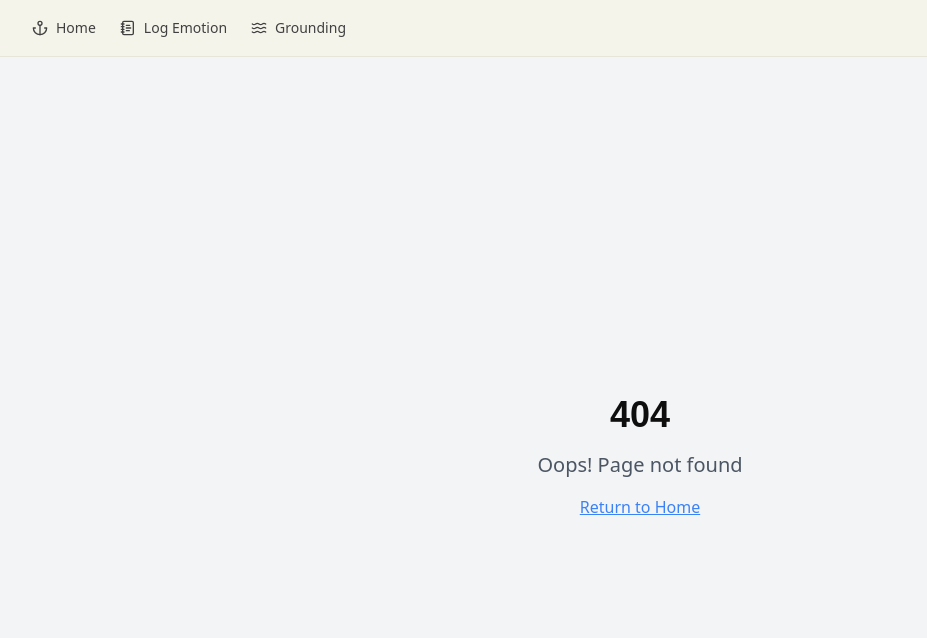
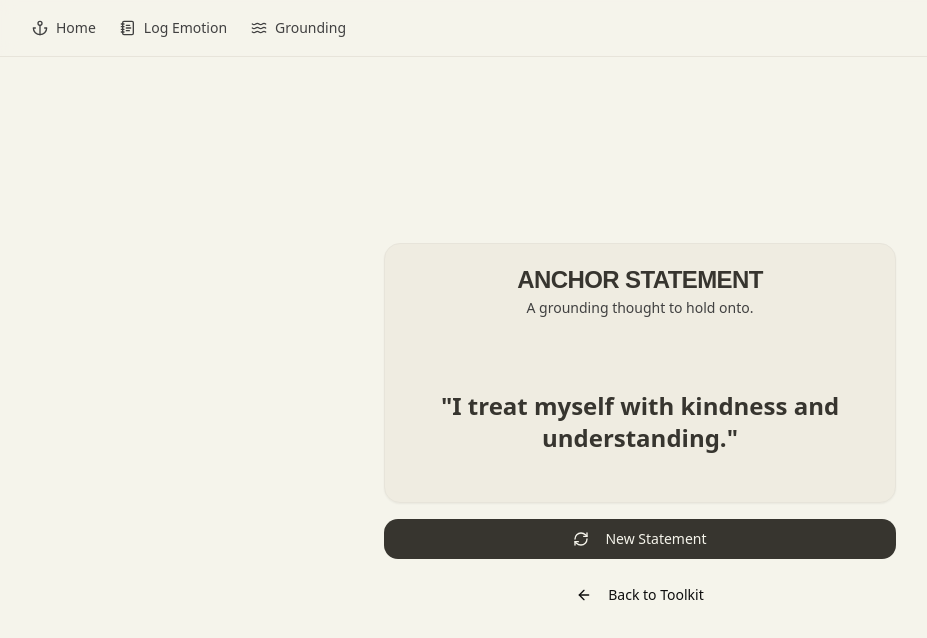
Before and after one commit to TeddyJubu/Calmtude, a React (Vite) app: page /tools/anchor-statements in a window 1280 px wide. Before the commit this address had no page. Shown: the top 638 px of the page, without its empty margins (0-927 px from the left). Built offline with nearby package versions, Linux system fonts and the light colour scheme; a web font is replaced by a local one.

Commit message:
Implement next step
Implement the next step in the plan.

```diff
--- a/src/App.tsx
+++ b/src/App.tsx
@@ -12,6 +12,7 @@ import { Header } from "./components/Header";
 import FiveFourThreeTwoOnePage from "./pages/tools/FiveFourThreeTwoOnePage";
 import DeepCalmBreathingPage from "./pages/tools/DeepCalmBreathingPage";
 import BodyAwarenessPage from "./pages/tools/BodyAwarenessPage";
+import AnchorStatementsPage from "./pages/tools/AnchorStatementsPage";
 
 const queryClient = new QueryClient();
 
@@ -31,6 +32,7 @@ const App = () => (
               <Route path="/tools/54321" element={<FiveFourThreeTwoOnePage />} />
               <Route path="/tools/deep-calm-breathing" element={<DeepCalmBreathingPage />} />
               <Route path="/tools/body-awareness" element={<BodyAwarenessPage />} />
+              <Route path="/tools/anchor-statements" element={<AnchorStatementsPage />} />
               <Route path="*" element={<NotFound />} />
             </Routes>
           </main>
--- /dev/null
+++ b/src/components/AnchorStatements.tsx
@@ -0,0 +1,49 @@
+
+import React, { useState, useEffect } from 'react';
+import { Card, CardContent, CardHeader, CardTitle, CardDescription } from '@/components/ui/card';
+import { Button } from '@/components/ui/button';
+import { affirmations } from '@/lib/affirmations';
+import { Link } from 'react-router-dom';
+import { ArrowLeft, RefreshCw } from 'lucide-react';
+
+const getRandomAffirmation = () => {
+  return affirmations[Math.floor(Math.random() * affirmations.length)];
+};
+
+export function AnchorStatements() {
+  const [currentAffirmation, setCurrentAffirmation] = useState('');
+
+  useEffect(() => {
+    setCurrentAffirmation(getRandomAffirmation());
+  }, []);
+
+  const handleNewAffirmation = () => {
+    setCurrentAffirmation(getRandomAffirmation());
+  };
+
+  return (
+    <div className="flex flex-col gap-4 w-full max-w-lg">
+      <Card className="w-full animate-fade-in text-center">
+        <CardHeader>
+          <CardTitle>Anchor Statement</CardTitle>
+          <CardDescription>A grounding thought to hold onto.</CardDescription>
+        </CardHeader>
+        <CardContent className="min-h-[10rem] flex items-center justify-center p-6">
+          <p className="text-2xl font-semibold text-card-foreground">
+            "{currentAffirmation}"
+          </p>
+        </CardContent>
+      </Card>
+      <Button onClick={handleNewAffirmation}>
+        <RefreshCw className="mr-2 h-4 w-4" />
+        New Statement
+      </Button>
+      <Button variant="ghost" asChild>
+        <Link to="/grounding-tool">
+          <ArrowLeft className="mr-2 h-4 w-4" />
+          Back to Toolkit
+        </Link>
+      </Button>
+    </div>
+  );
+}
--- a/src/pages/GroundingTool.tsx
+++ b/src/pages/GroundingTool.tsx
@@ -1,3 +1,4 @@
+
 import { Link } from "react-router-dom";
 import { Card, CardHeader, CardTitle, CardDescription } from "@/components/ui/card";
 import { Eye, Wind, User, BrainCircuit, Anchor, ScanEye, Scale } from "lucide-react";
@@ -59,9 +60,9 @@ const toolCategories = [
       {
         title: "Anchor Statements",
         description: "A tool for using pre-written or custom grounding statements.",
-        href: "#",
+        href: "/tools/anchor-statements",
         icon: Anchor,
-        enabled: false,
+        enabled: true,
       },
     ],
   },
--- /dev/null
+++ b/src/pages/tools/AnchorStatementsPage.tsx
@@ -0,0 +1,12 @@
+
+import { AnchorStatements } from "@/components/AnchorStatements";
+
+const AnchorStatementsPage = () => {
+  return (
+    <div className="container flex-grow flex flex-col items-center justify-center py-12">
+      <AnchorStatements />
+    </div>
+  );
+};
+
+export default AnchorStatementsPage;
```
